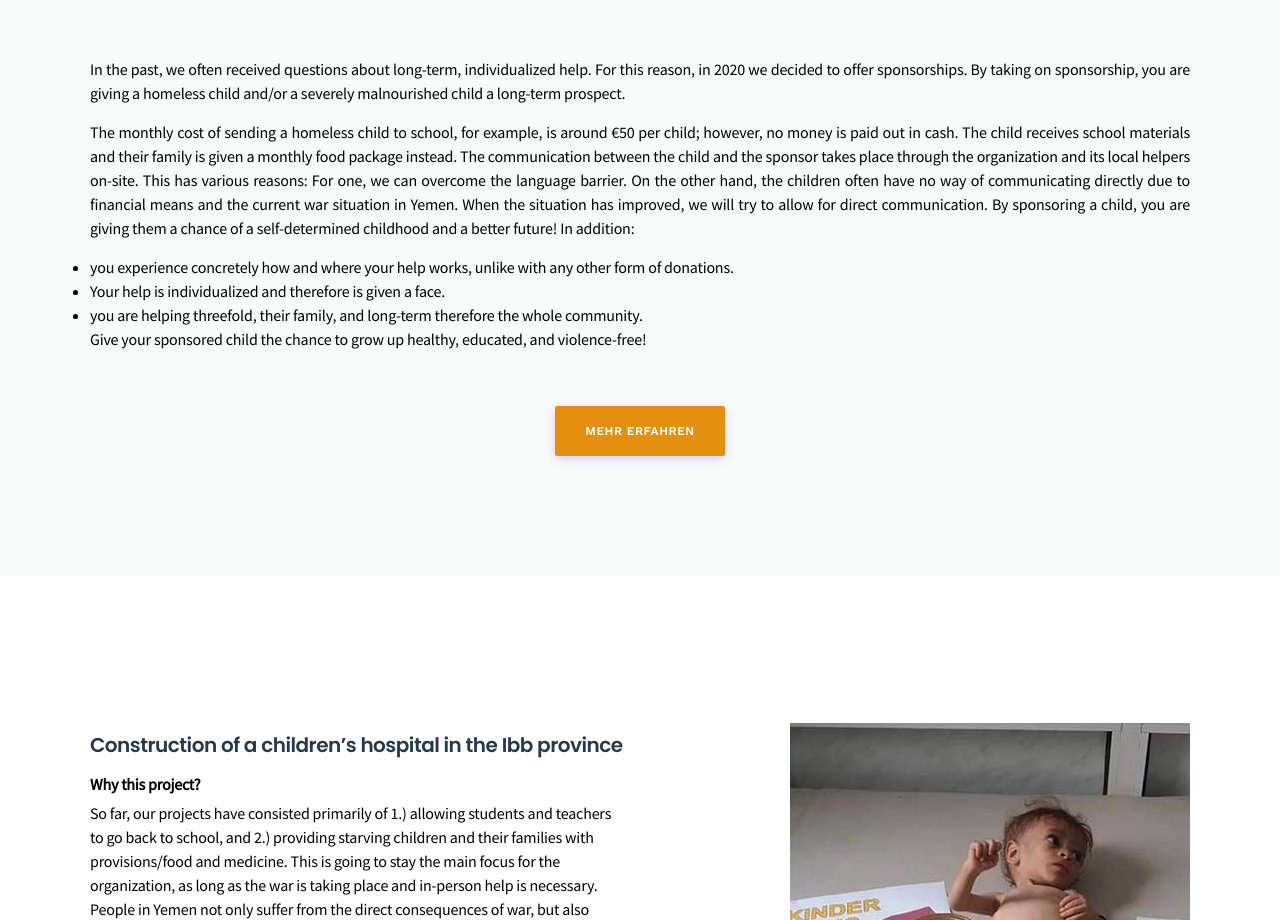
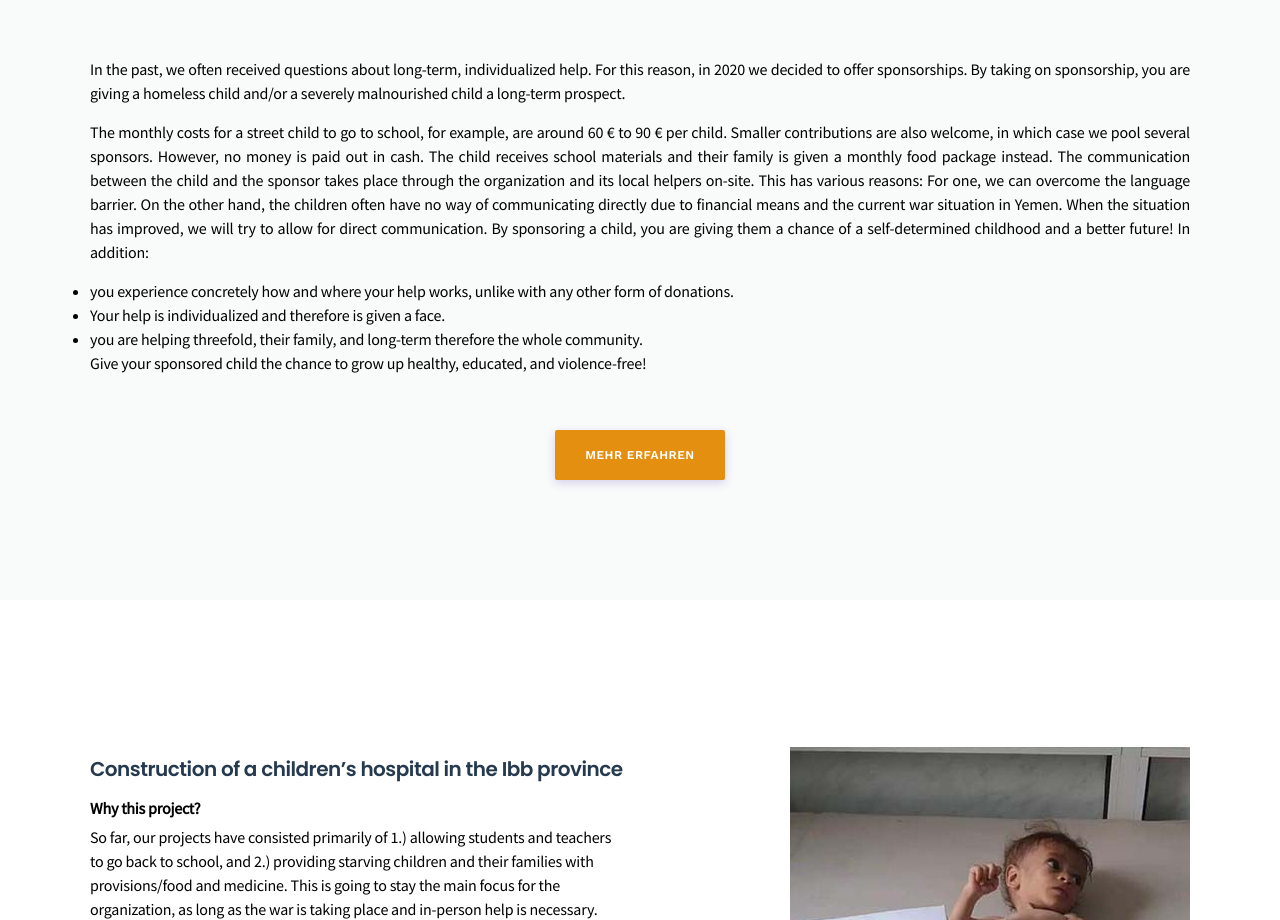
Before and after one commit to jk-png/kinder_jemen_ev, a website: page en/index.html in a window 1280 px wide. Shown: the part 2795-3715 px from the top of the page. Drawn offline with nearby package versions, Linux system fonts and the light colour scheme; files that its build step writes are made by us from their sources.

Commit message:
Update index.html

```diff
--- a/en/index.html
+++ b/en/index.html
@@ -154,7 +154,7 @@
                    In the past, we often received questions about long-term, individualized help. For this reason, in 2020 we decided to offer
                     sponsorships. By taking on sponsorship, you are giving a homeless child and/or a severely malnourished child a long-term prospect.</p>
                 <p class="justify">
-                    The monthly cost of sending a homeless child to school, for example, is around €50 per child; however, no money is paid out in cash.
+                    The monthly costs for a street child to go to school, for example, are around 60 € to 90 € per child. Smaller contributions are also welcome, in which case we pool several sponsors. However, no money is paid out in cash.
                     The child receives school materials and their family is given a monthly food package instead. The communication between the child
                     and the sponsor takes place through the organization and its local helpers on-site. This has various reasons: For one, we can
                     overcome the language barrier. On the other hand, the children often have no way of communicating directly due to financial means
```
